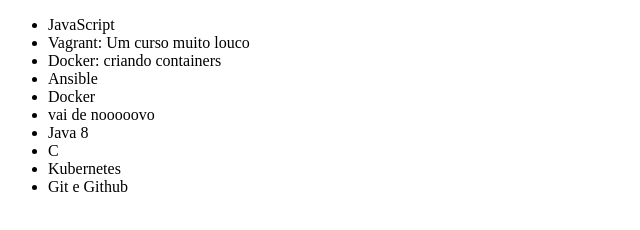
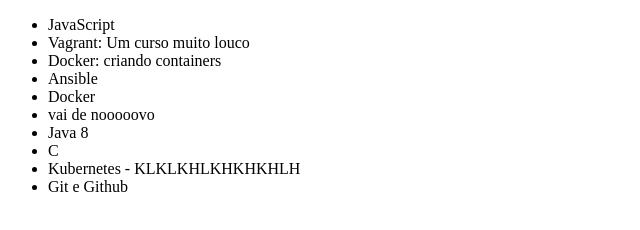
Before and after one commit to Phaelipticus/teste-git, a plain HTML site: page index.html in a window 1280 px wide. Shown: the whole page, without its empty margins (0-640 px from the left). Drawn offline with Linux system fonts and the light colour scheme.

Commit message:
Kubernetes

```diff
--- a/index.html
+++ b/index.html
@@ -14,7 +14,7 @@
         <li> vai de nooooovo</li>
         <li>Java 8</li>
         <li>C</li>
-        <li>Kubernetes</li>
+        <li>Kubernetes - KLKLKHLKHKHKHLH</li>
         <li>Git e Github</li>
     </ul>
 </body>
```
